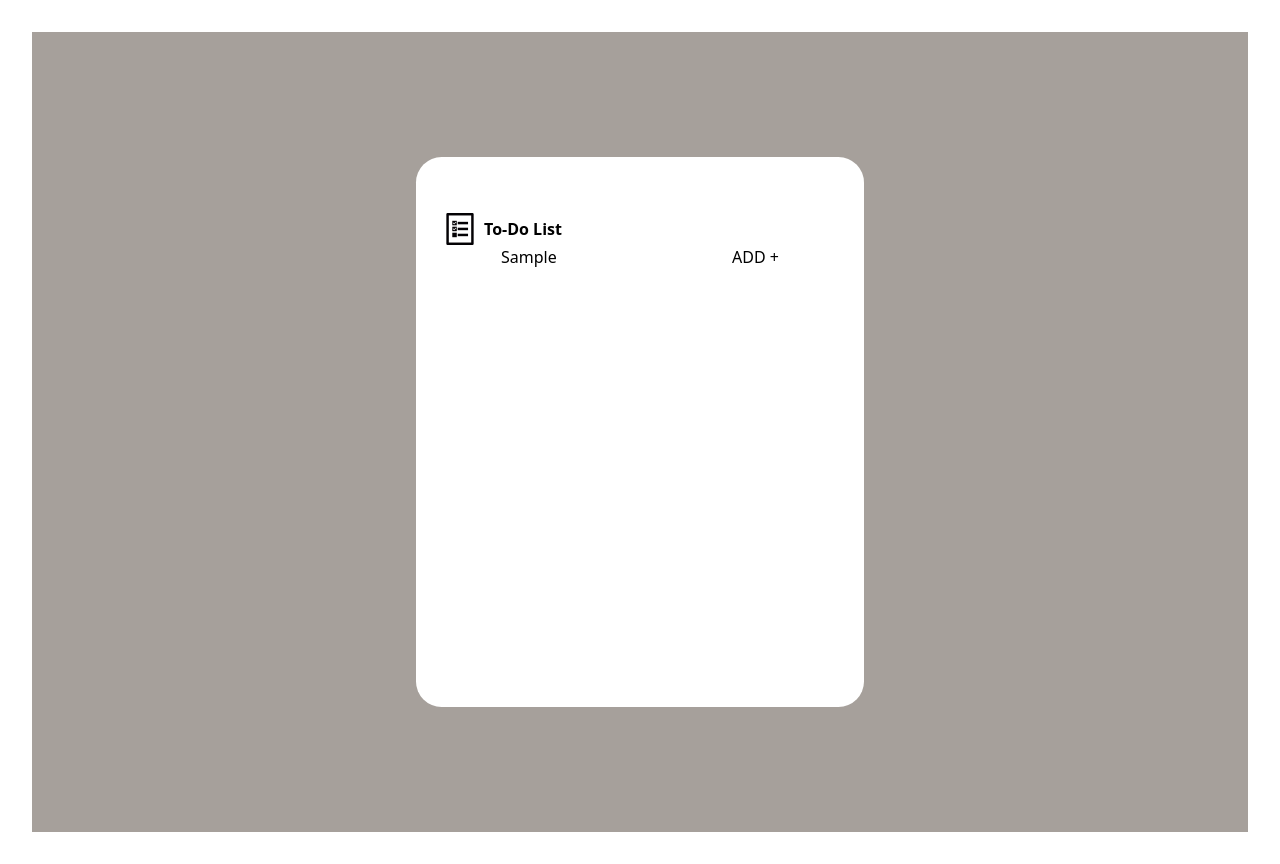
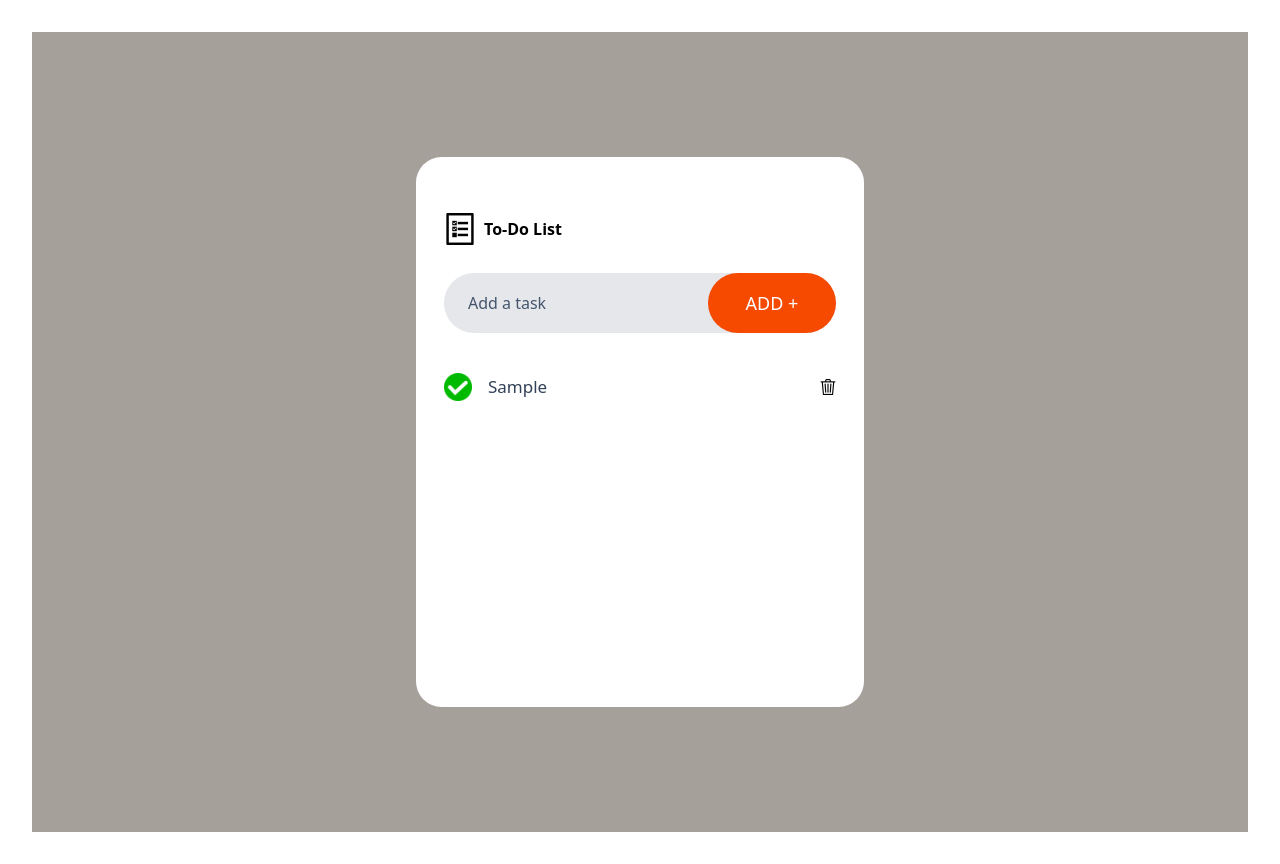
Before and after one commit to Frantz-Sebastien/to-do-list-app, a React (Vite) app: page / in a window 1280 px wide. Both pictures are taken after typing "Sample" into the empty fields and a click on the button "ADD +". Built offline with nearby package versions, Linux system fonts and the light colour scheme.

Commit message:
rendering tasks are working

```diff
--- a/src/components/Todo.jsx
+++ b/src/components/Todo.jsx
@@ -1,7 +1,30 @@
-import React from 'react'
+import React, { useRef, useState } from 'react'
 import todo_icon from '../assets/todo-icon.png'
+import TodoItems from './TodoItems'
 
 const Todo = () => {
+
+    const [tasks, setTasks] = useState([])
+
+    const inputRef = useRef()
+
+    const handleAddTask = () => {
+        const newTask = inputRef.current.value.trim()
+
+        if(newTask === ""){
+            return null
+        }
+
+        const newTaskObject = {
+            id: Date.now(),
+            taskInput: newTask,
+            isComplete: false
+        }
+
+        setTasks([...tasks, newTaskObject])
+        inputRef.current.value = ""
+
+    }
   return (
   <>
     <div className='bg-white place-self-center w-11/12 max-w-md flex flex-col p-7 min-h-[550px] rounded-[2vw]'>
@@ -9,12 +32,19 @@ const Todo = () => {
             <img className='w-8' src={todo_icon} alt='todo list image' />
             <h1 className='text-3x1 font-semibold'>To-Do List</h1>
         </div>
+
+        <div className='flex items-center my-7 bg-gray-200 rounded-full'>
+            <input ref={inputRef} className='bg-transparent border-0 outline-none flex-1 h-14 pl-6 pr-2 placeholder:text-slate-600' type="text" placeholder='Add a task' />
+            <button onClick={handleAddTask} className='border-none rounded-full bg-orange-600 w-32 h-15 text-white text-lg font-medium cursor-pointer'>ADD +</button>
+        </div>
+
         <div>
-            <input type="text" placeholder='Add a task' />
-            <button>ADD +</button>
+            {tasks.map((task, index)=> {
+                return<TodoItems key={index} text={task.taskInput} />
+            })}
         </div>
+
     </div>
-
   </>
   )
 }
--- /dev/null
+++ b/src/components/TodoItems.jsx
@@ -0,0 +1,19 @@
+import React from 'react'
+// import empty_square from '../assets/empty_square.png'
+import check_mark from '../assets/check-mark.png'
+import trash from '../assets/trash.png'
+
+const TodoItems = ({text}) => {
+  return (
+    <div className='flex items-center my-3 gap-2'>
+        <div className='flex flex-1 items-center cursor-pointer'>
+            <img src={check_mark} alt="" className='w-7 h-7' />
+            <p className='text-slate-700 ml-4 text-[17px]'>{text}</p>
+        </div>
+
+        <img src={trash} alt="" className='w-4' />
+    </div>
+  )
+}
+
+export default TodoItems
```
